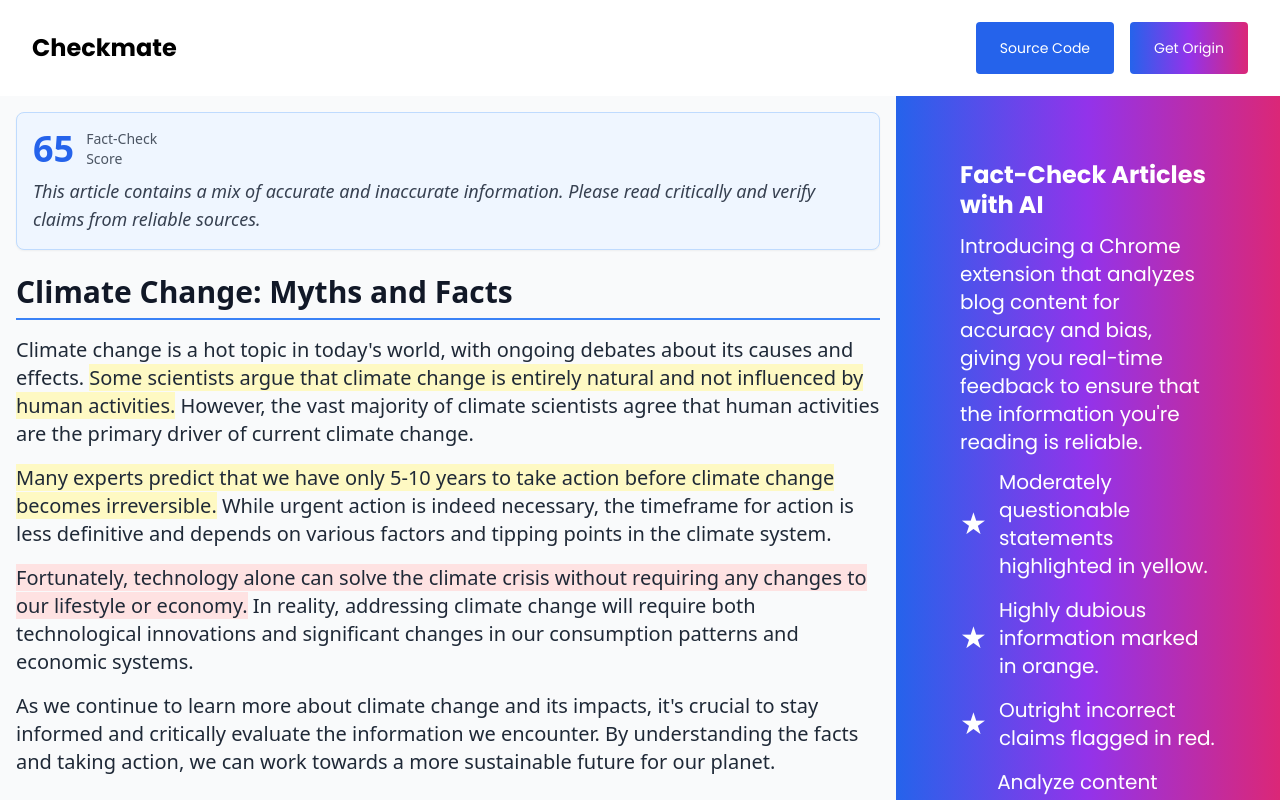
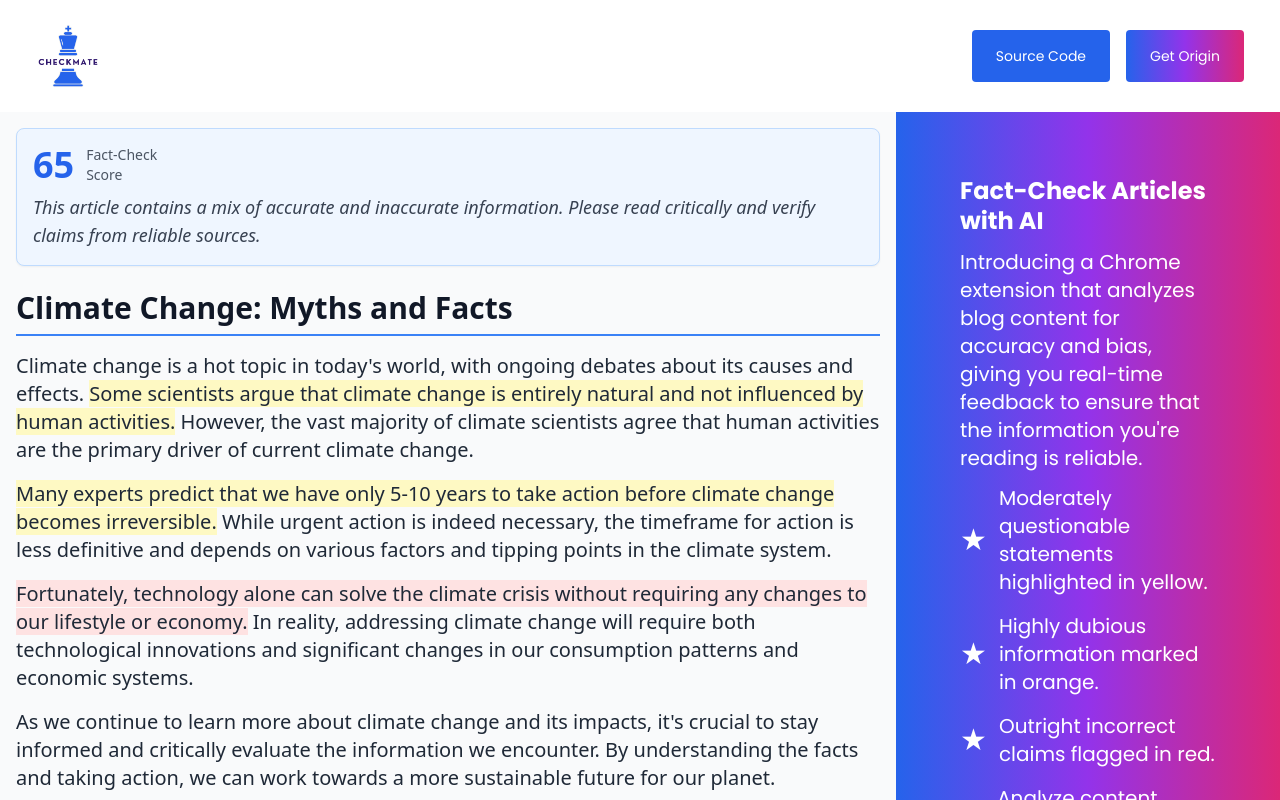
Before and after one commit to justjaiom/checkmate, a React (Create React App) app in the folder website/: page / in a window 1280 px wide. Shown: the top 800 px of the page. Built offline with nearby package versions, Linux system fonts and the light colour scheme.

Commit message:
navbar logo update

```diff
--- a/website/src/components/navbar.jsx
+++ b/website/src/components/navbar.jsx
@@ -1,29 +1,31 @@
-import React, { useState } from 'react'
+import React, { useState } from 'react';
 
 function Navbar() {
-
   const [isMenuOpen, setIsMenuOpen] = useState(false);
 
   const toggleMenu = () => {
-    setIsMenuOpen(!isMenuOpen)
-  }
-
-  console.log(isMenuOpen)
+    setIsMenuOpen(!isMenuOpen);
+  };
 
   return (
-    <nav className='bg-white p-8'>
+    <nav className='bg-white pt-2 pb-2 px-[20px] m-4'> {/* Added 20px padding for left and right */}
       <div className="flex items-center justify-between">
 
-        <div className="text-black text-2xl font-bold">Checkmate</div>
+        {/* Logo */}
+        <img
+          src="/checkmate_proper.png" // Replace with the correct path to your logo
+          alt="Checkmate Logo"
+          className="w-16 h-16" // Make the logo larger (adjust size as needed)
+        />
 
         <div className="md:hidden">
           <button className='text-black' onClick={toggleMenu}>
             <svg
               fill='none'
               stroke='currentColor'
-                stroke-linecap='round'
-                stroke-linejoin='round'
-                stroke-width='2'
+              strokeLinecap='round'
+              strokeLinejoin='round'
+              strokeWidth='2'
               viewBox='0 0 24 24'
               className='w-6 h-6'
             >
@@ -31,6 +33,7 @@ function Navbar() {
             </svg>
           </button>
         </div>
+
         <ul className='hidden md:flex space-x-4'>
           <li>
             <a
```
Also changed, not shown: website/public/checkmate_proper.png (added). Lines whose indentation alone changed are shown as unchanged.
